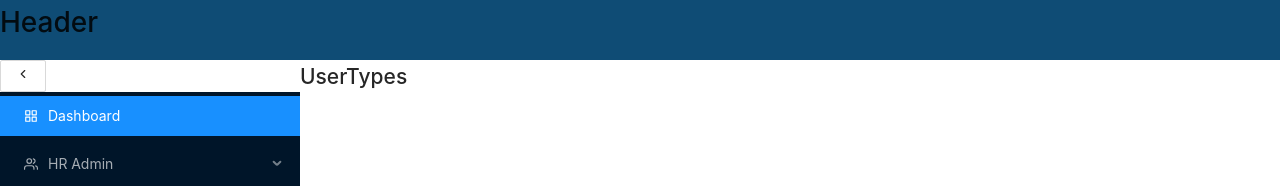
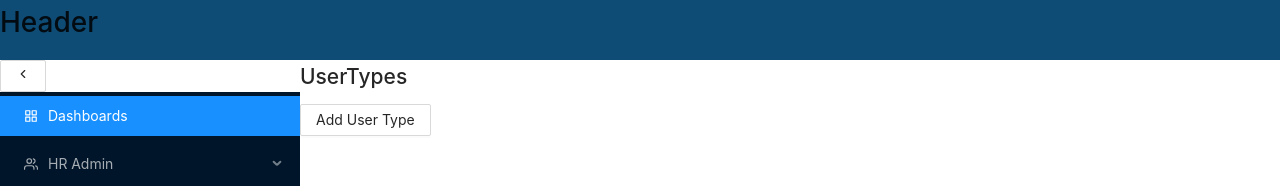
Before and after one commit to Nabil-Ahmed-Sheikh/pharmacy_frontend, a React (Create React App) app: page /user/user_types in a window 1280 px wide. Shown: the top 186 px of the page. Built offline with nearby package versions, Linux system fonts and the light colour scheme.

Commit message:
before merge

```diff
--- a/src/components/HRAdmin/UserTypes.js
+++ b/src/components/HRAdmin/UserTypes.js
@@ -1,9 +1,11 @@
 import React from "react";
+import { Button } from "antd";
 
 const UserTypes = () => {
   return (
     <div>
       <h2>UserTypes</h2>
+      <Button>Add User Type</Button>
     </div>
   );
 };
--- a/src/components/Menubar/Menubar.js
+++ b/src/components/Menubar/Menubar.js
@@ -33,7 +33,7 @@ const Menubar = ({ collapsed, toggleCollapsed }) => {
         inlineCollapsed={collapsed}
       >
         <MenuItem key="1" icon={<FiGrid />}>
-          Dashboard
+          Dashboards
         </MenuItem>
         <SubMenu key="2" title="HR Admin" icon={<FiUsers />}>
           <MenuItem onClick={() => goto("/user_types")}>User Type</MenuItem>
```
